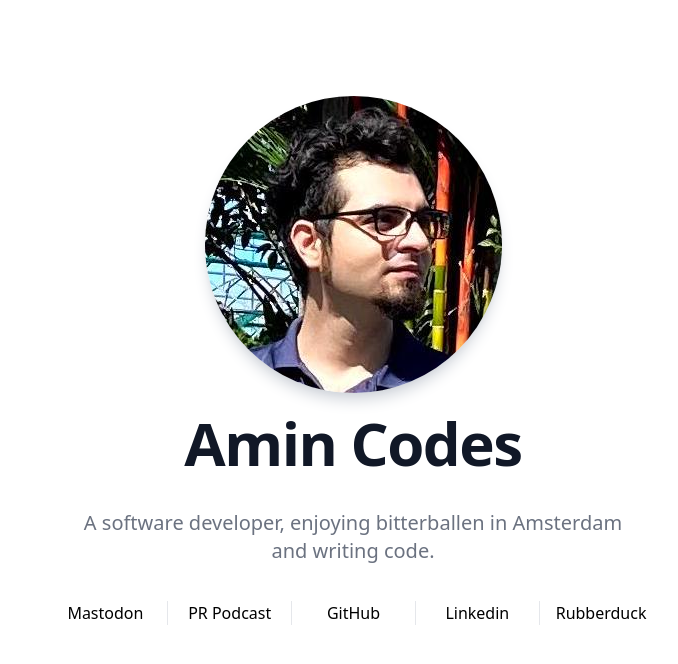
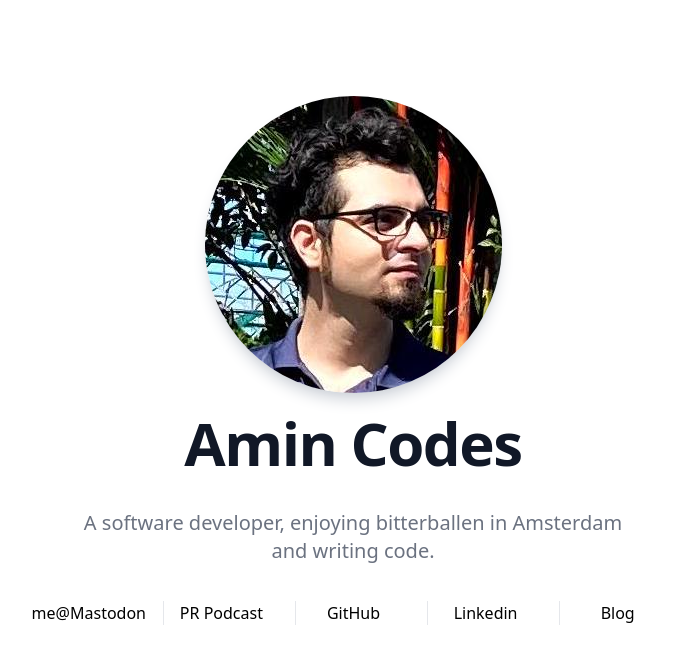
Before and after one commit to aminmarashi/amin.codes, a Gatsby site: page / in a window 1280 px wide. Shown: the whole page, without its empty margins (287-965 px from the left). Built offline with nearby package versions, Linux system fonts and the light colour scheme; Gatsby itself is replaced by a stand-in of ours.

Commit message:
feat: replace rubberduck with personal blog

```diff
--- a/src/pages/index.tsx
+++ b/src/pages/index.tsx
@@ -34,15 +34,15 @@ const IndexPage = () => {
               <p className="max-w-xl mt-5 mx-auto text-xl text-gray-500">
                 A software developer, enjoying {snack} in Amsterdam and writing code.
               </p>
-              <div className="grid sm:grid-cols-1 md:grid-cols-5 lg:divide-x auto-cols-fr mt-5 dark:text-gray-400">
-                <a rel="me" href="https://blackrock.city/@amin">Mastodon</a>
+              <div className="grid gap-4 sm:grid-cols-1 md:grid-cols-5 lg:divide-x auto-cols-fr mt-5 dark:text-gray-400">
+                <a rel="me" href="https://blackrock.city/@amin">me@Mastodon</a>
                 <a href="https://www.youtube.com/@prpodcast01" className="px-4" title="PR Podcast in which me and Arash talk about tech">
                   PR Podcast
                 </a>
                 <a href="https://github.com/aminmarashi" title="Amin's Github profile">GitHub</a>
                 <a href="https://linkedin.com/in/amin-codes" title="Amin's Linkedin profile">Linkedin</a>
-                <a href="https://www.rubberduck.so/" className="px-4" title="Amin's weekly digest of tech news, with less noise">
-                  Rubberduck
+                <a href="https://blog.amin.codes/" className="px-4" title="Personal opinions posted on the Internet in form of a blog">
+                  Blog
                 </a>
               </div>
             </div>
```
